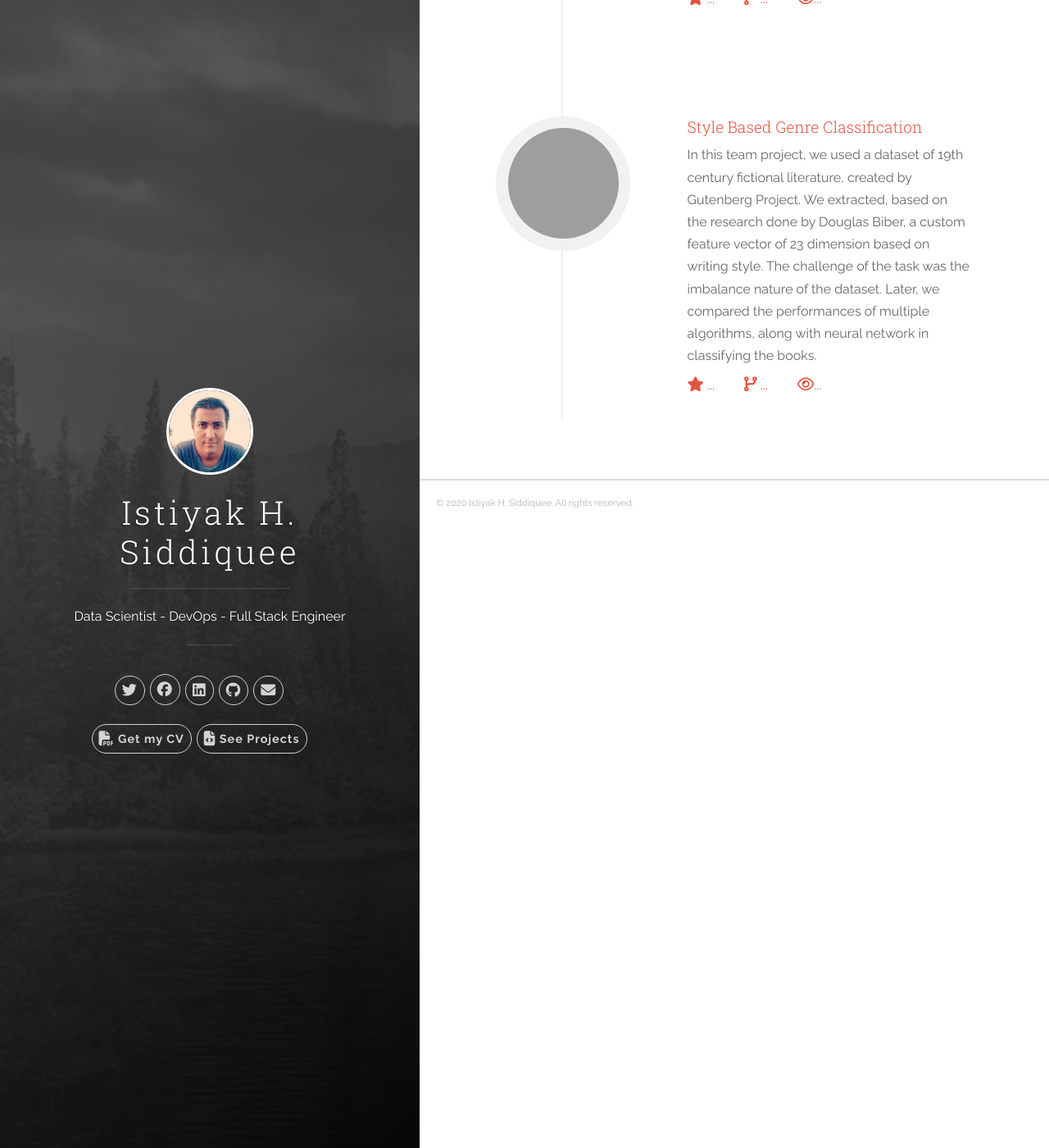
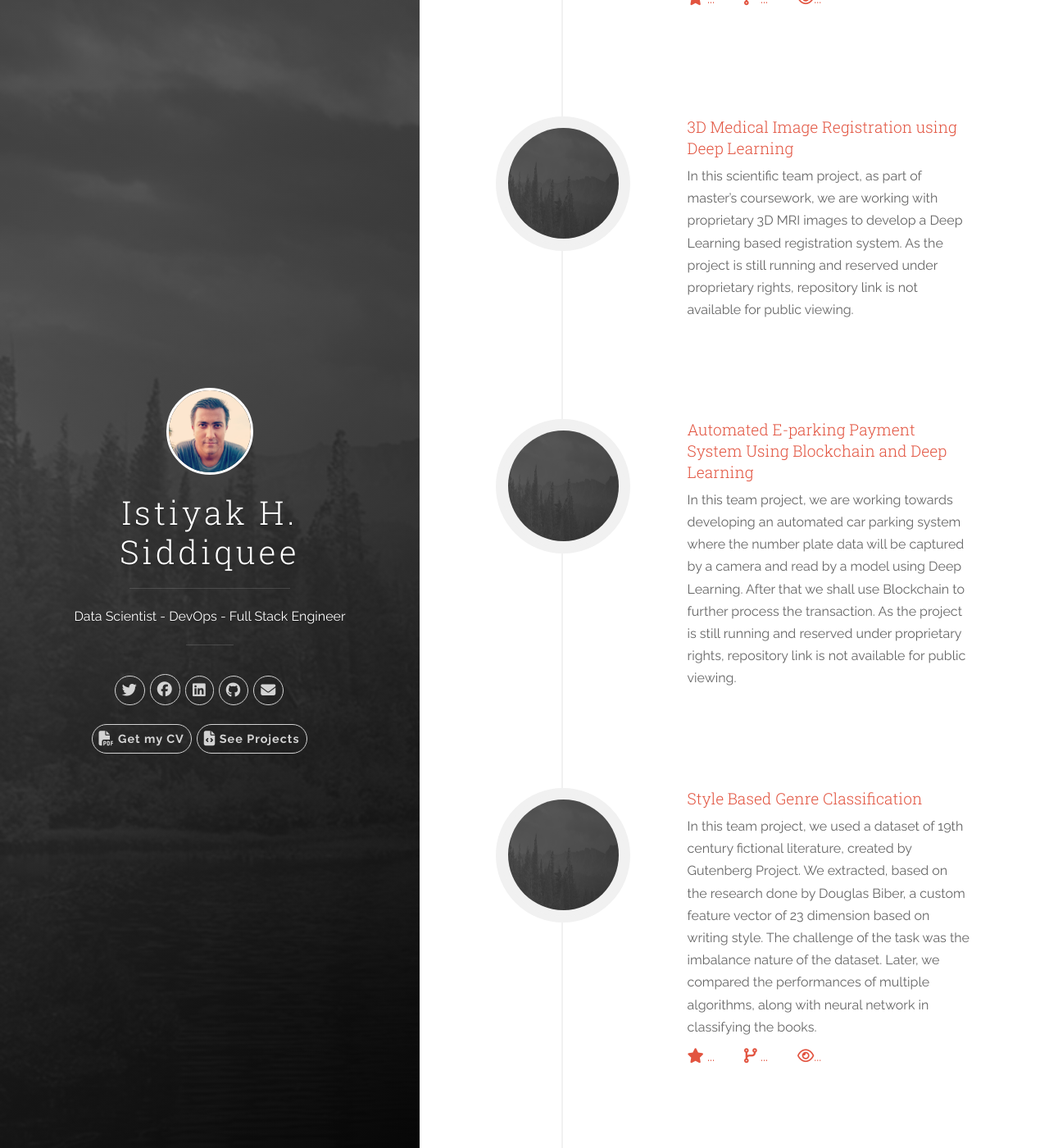
Before and after one commit to istiyaksiddiquee/istiyaksiddiquee.github.io, a Jekyll site: the page built from index.html, in a window 1280 px wide and 1400 px high, scrolled down 270 px. Shown: the whole window at 82% size. Built offline with Jekyll 4.4.1, drawn with Linux system fonts in a browser that asks for light colours; nearby versions of some CDN libraries; comment, search, counter and statistics services are not loaded; some of the changed text lies outside the part shown; grey boxes are pictures that could not be loaded.

Commit message:
update on projects from different repo

```diff
--- a/_data/projects.yml
+++ b/_data/projects.yml
@@ -4,11 +4,35 @@
 - name: Magnum Opus
   gh_user: istiyaksiddiquee
   repo: MagumOpus
+  repo_URL: https://github.com/istiyaksiddiquee/MagumOpus
   img: '/images/magnum_opus_image.png'
   desc: A demo project built with tonnes of cutting edge tech starting from Java, NodeJs, python to Docker, Kubernetes, istio, Jenkins. Built with "No Button Touch" philosophy, this project has almost all the technologies that I know about or have experience of working in.
+
+- name: 3D Medical Image Registration using Deep Learning
+  img: '/images/thumbnail_for_projects.PNG'
+  desc: In this scientific team project, as part of master's coursework, we are working with proprietary 3D MRI images to develop a Deep Learning based registration system. As the project is still running and reserved under proprietary rights, repository link is not available for public viewing.
+
+- name: Automated E-parking Payment System Using Blockchain and Deep Learning
+  img: '/images/thumbnail_for_projects.PNG'
+  desc: In this team project, we are working towards developing an automated car parking system where the number plate data will be captured by a camera and read by a model using Deep Learning. After that we shall use Blockchain to further process the transaction. As the project is still running and reserved under proprietary rights, repository link is not available for public viewing.
 
 - name: Style Based Genre Classification
   gh_user: istiyaksiddiquee
   repo: StyleBasedGenreClassification
-  img: https://raw.githubusercontent.com/tzuehlke/jekyll-uno-timeline/master/screenshot-overview.png
+  repo_URL: https://github.com/istiyaksiddiquee/StyleBasedGenreClassification
+  img: '/images/thumbnail_for_projects.PNG'
   desc: In this team project, we used a dataset of 19th century fictional literature, created by Gutenberg Project. We extracted, based on the research done by Douglas Biber, a custom feature vector of 23 dimension based on writing style. The challenge of the task was the imbalance nature of the dataset. Later, we compared the performances of multiple algorithms, along with neural network in classifying the books.
+
+- name: ApartmentApp
+  gh_user: istiyaksiddiquee
+  repo: ApartmentApp
+  repo_URL: https://gitlab.com/istiyaksiddiquee/ApartmentApp
+  img: '/images/thumbnail_for_projects.PNG'
+  desc: This project was done for a client. In it, I worked with core NodeJs for building a apartment search tool, that gives recommendation for renting an apartment based on a set of parameters of preference set by the user. The UI is pretty basic and was done in raw HTML, CSS, JS. Backbone for deploying this project was deployed using Docker.
+
+- name: The Hive - Vocabulary app for GRE
+  gh_user: istiyaksiddiquee
+  repo: thehiveproject
+  repo_URL: https://bitbucket.org/istiyaksiddiquee/thehiveproject
+  img: '/images/thumbnail_for_projects.PNG'
+  desc: In this Android app, I have used a dataset of 5000 GRE vocabularies. To learn these, I have designed a user-friendly UI where the user can bookmark the important words and use them as a deck of cards.
--- a/index.html
+++ b/index.html
@@ -15,16 +15,18 @@ robots: noindex
         </div>
         <div class="timeline-panel">
           <div class="timeline-heading">
-            <h4><a href="https://github.com/{{ project.gh_user }}/{{ project.repo }}" target="_blank">{{ project.name }}</a></h4>
+            <h4><a href="{{ project.repo_URL }}" target="_blank">{{ project.name }}</a></h4>
           </div>
           <div class="timeline-body">
             {{ project.desc | markdownify }}
+            {% if project.repo_URL %}
             <div user="{{ project.gh_user }}" repo="{{ project.repo }}" class="ghbtn" style="margin-top: 10px;">
-              <a target="_blank" href="https://github.com/{{ project.gh_user }}/{{ project.repo }}/stargazers"><i class="fa fa-star"></i><span class="star"> ...</span></a>&emsp;&emsp;
-              <a target="_blank" href="https://github.com/{{ project.gh_user }}/{{ project.repo }}/network"><i class="fa fa-code-fork"></i><span class="fork"> ...</span></a>&emsp;&emsp;
-              <a target="_blank" href="https://github.com/{{ project.gh_user }}/{{ project.repo }}/watchers"><i class="far fa-eye"></i><span class="watchers">...</span></a target="_blank" href="https://github.com/{{ project.gh_user }}/{{ project.repo }}/watchers">
+              <a target="_blank" href="{{ project.repo_URL }}/stargazers"><i class="fa fa-star"></i><span class="star"> ...</span></a>&emsp;&emsp;
+              <a target="_blank" href="{{ project.repo_URL }}/network"><i class="fa fa-code-fork"></i><span class="fork"> ...</span></a>&emsp;&emsp;
+              <a target="_blank" href="{{ project.repo_URL }}/watchers"><i class="far fa-eye"></i><span class="watchers">...</span></a target="_blank" href="https://github.com/{{ project.gh_user }}/{{ project.repo }}/watchers">
               <div style="height: 10px;"></div>
           </div>
+          {% endif %}
         </div>
       </li>
     {% endfor %}
```
Also changed, not shown: _includes/header.html (line endings or trailing spaces), images/profile.jpg, images/profile2.jpg (added), images/thumbnail_for_projects.PNG (added), images/tzuehlke.jpg (deleted), 1 other file.
